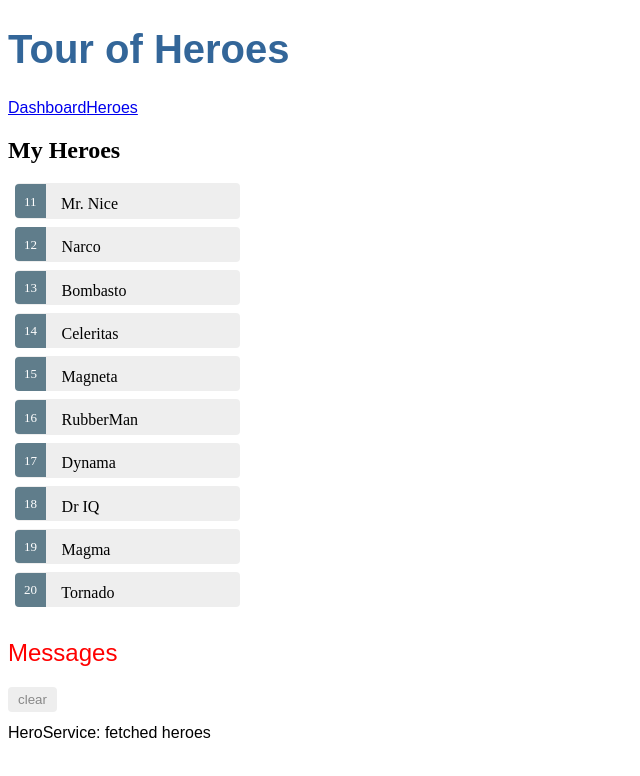
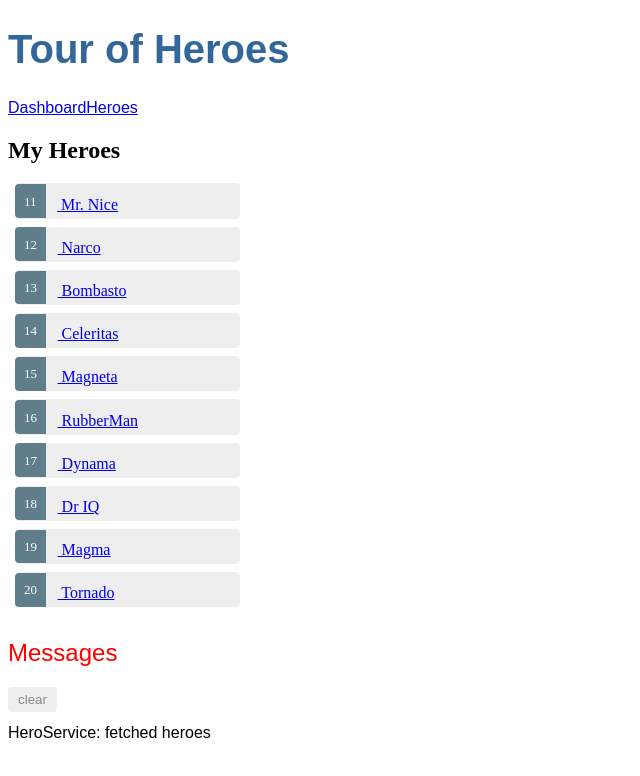
Before and after one commit to houssamTrizi/Heroes-app, an Angular app: page /heroes in a window 1280 px wide. Shown: the top 776 px of the page, without its empty margins (0-640 px from the left). Built offline with nearby package versions, Linux system fonts and the light colour scheme.

Commit message:
Remove onSelect method call on click event

```diff
--- a/src/app/heroes/heroes.component.html
+++ b/src/app/heroes/heroes.component.html
@@ -1,8 +1,8 @@
 <h2>My Heroes</h2>
 <ul class="heroes">
-  <li *ngFor="let hero of heroes"
-    [class.selected]="hero === selectedHero"
-    (click)="onSelect(hero)">
-    <span class="badge">{{hero.id}}</span> {{hero.name}}
+  <li *ngFor="let hero of heroes">
+    <a routerLink="/detail/{{hero.id}}">
+      <span class="badge">{{hero.id}}</span> {{hero.name}}
+    </a>
   </li>
 </ul>
```
